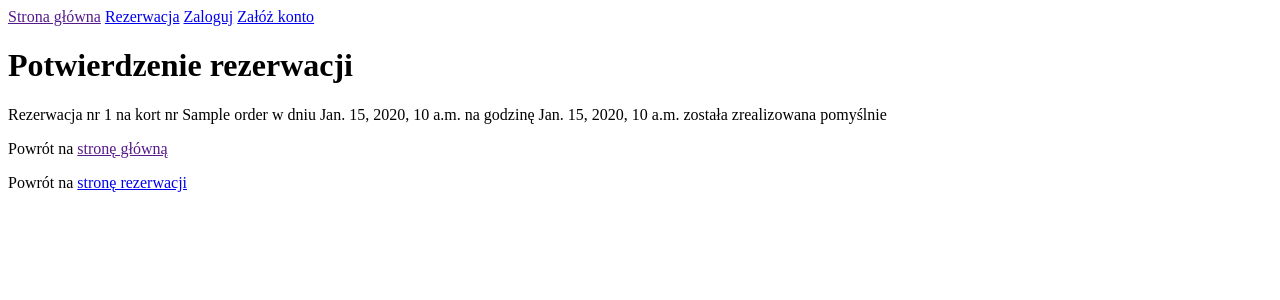
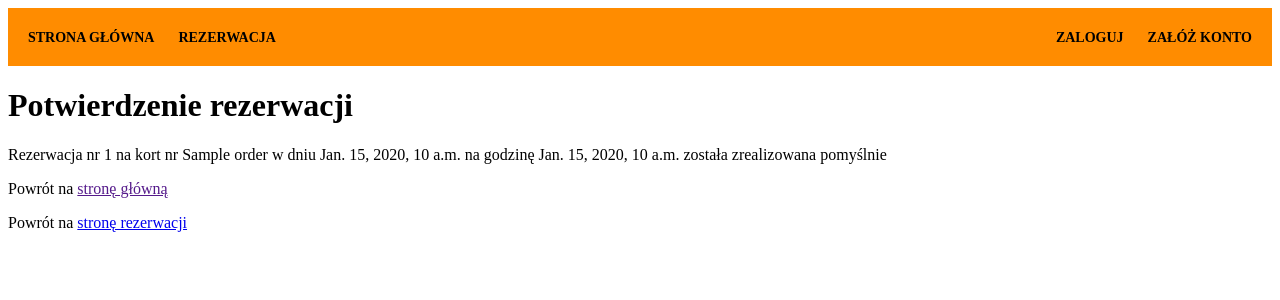
Before and after one commit to JKK86/squash_club, a Django app: template courts/templates/reservation_confirm.html in a window 1280 px wide. Shown: the top 300 px of the page. Run offline with Django 3.2, Linux system fonts and the light colour scheme; the template is opened without the code that fills it: most values are stand-ins (such as "Sample title", 1, 10 or a date in 2020); parts of the project's set-up code (start-up, migrations or seed data) failed here and were passed over.

Commit message:
some css

```diff
--- a/static/css/style.css
+++ b/static/css/style.css
@@ -0,0 +1,16 @@
+#header {
+    display: flex;
+    justify-content: space-between;
+    align-items: center;
+    background-color: darkorange;
+    padding: 20px 10px;
+}
+
+#header a {
+    text-transform: uppercase;
+    font-size: 14px;
+    font-weight: bold;
+    text-decoration: none;
+    color: black;
+    padding: 10px 10px;
+}
--- a/templates/base.html
+++ b/templates/base.html
@@ -13,6 +13,8 @@
     <div class="menu">
         <a href="">Strona główna</a>
         <a href="{% url 'schedule' %}">Rezerwacja</a>
+    </div>
+    <div class="user">
         {% if user.is_authenticated %}
             <span>Witaj {{ user.first_name }}!</span>
             <a href="{% url 'user_profile' %}">Profil</a>
```
